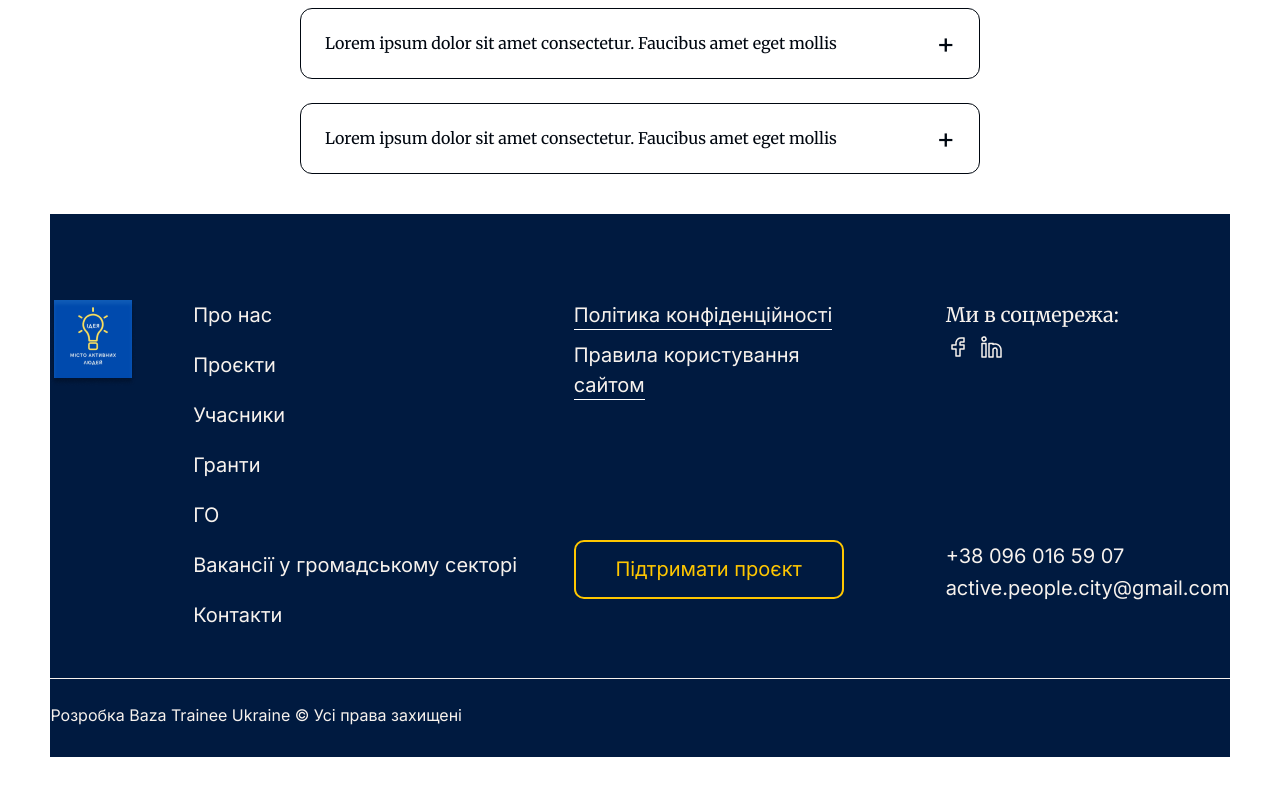
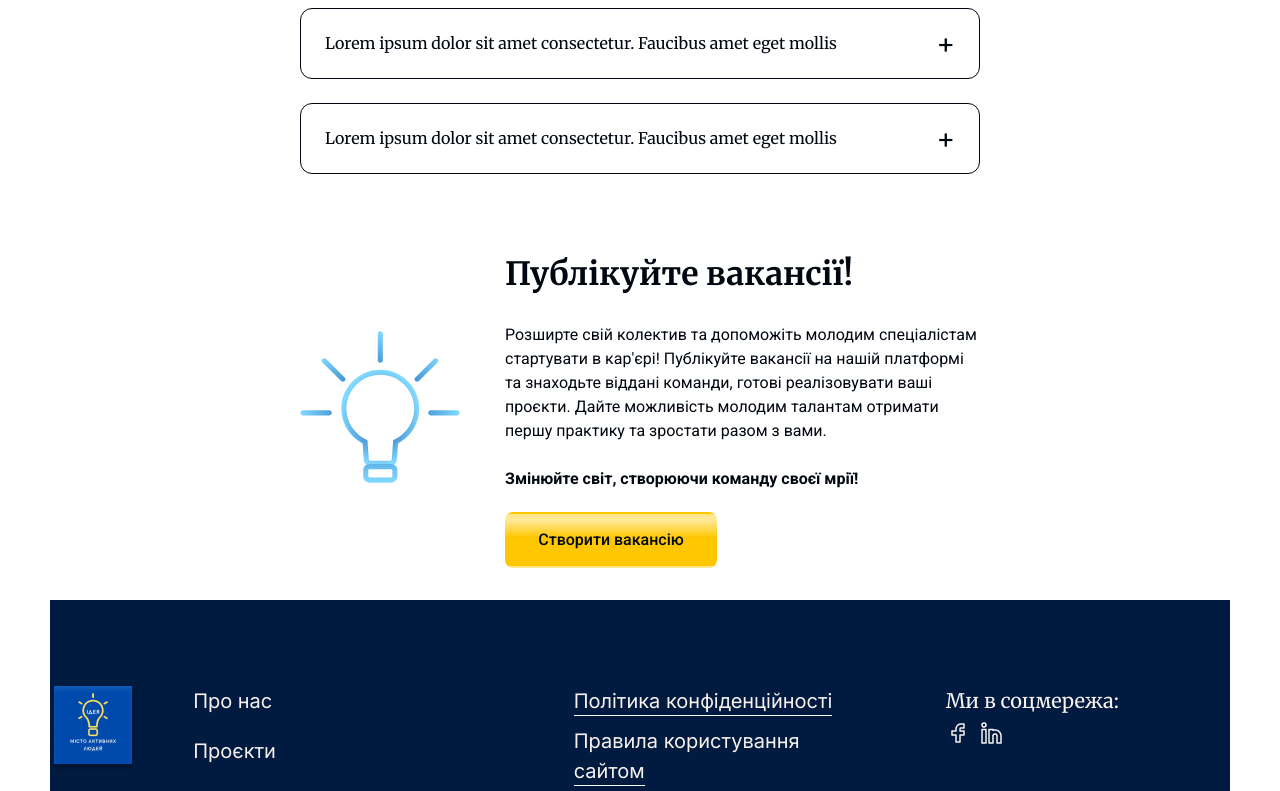
Before and after one commit to baza-trainee/urban-platform, a React (Vite) app: page / in a window 1280 px wide. Shown: the part 2203-2994 px from the top of the page. Before the commit the page ends 2960 px from the top, so only its background shows below. Built offline with nearby package versions, Linux system fonts and the light colour scheme.

Commit message:
feature/create-publish-section-init

```diff
--- a/src/components/Button/Button.module.scss
+++ b/src/components/Button/Button.module.scss
@@ -21,16 +21,25 @@
   cursor: pointer;
   height: 56px;
   display: flex;
-  padding: 16px 32px;
+  padding: 16px 30px;
   justify-content: center;
   align-items: center;
   border: 2px solid transparent;
   border-radius: 8px;
   background: $button-primary-bg;
+  font-family: $body-font-family;
   color: $color-content-text;
   font-weight: 500;
   font-size: 20px;
   vertical-align: middle;
+
+  @include tablet {
+    font-size: 16px;
+  }
+
+  @include desktop {
+    font-size: 20px;
+  }
 
   &:hover {
     box-shadow: 0 4px 10px 0 rgba(104, 104, 104, 0.3);
--- a/src/assets/icons/categories/infra.svg
+++ b/src/components/PublishVacancy/PublishVacancy.module.scss
@@ -1,9 +1,131 @@
-<svg width="58" height="49" viewBox="0 0 58 49" fill="none" xmlns="http://www.w3.org/2000/svg">
-<path fill-rule="evenodd" clip-rule="evenodd" d="M52.9999 8.33337C52.9999 12.0611 50.4504 15.1933 46.9999 16.0813V27C46.9999 28.1046 46.1045 29 44.9999 29C43.8954 29 42.9999 28.1046 42.9999 27V16.0813C39.5495 15.1933 36.9999 12.0611 36.9999 8.33337C36.9999 3.9151 40.5817 0.333374 44.9999 0.333374C49.4182 0.333374 52.9999 3.9151 52.9999 8.33337ZM38.9999 18.7267C35.4142 16.6528 32.9999 12.7782 32.9999 8.33337C32.9999 7.41686 33.1027 6.52434 33.2973 5.66671H17.0528C16.2191 5.66671 15.4729 6.18386 15.1802 6.96446L0.680176 45.6311C0.189863 46.9386 1.15643 48.3334 2.55284 48.3334H55.4475C56.8439 48.3334 57.8105 46.9386 57.3202 45.6311L50.8445 28.3628C50.2274 31.02 47.8449 33 44.9999 33C41.6862 33 38.9999 30.3137 38.9999 27V18.7267ZM29.7502 37.6667C29.7502 37.2525 29.4144 36.9167 29.0002 36.9167C28.586 36.9167 28.2502 37.2525 28.2502 37.6667V40.3334C28.2502 40.7476 28.586 41.0834 29.0002 41.0834C29.4144 41.0834 29.7502 40.7476 29.7502 40.3334V37.6667ZM29.0002 24.9167C29.4144 24.9167 29.7502 25.2525 29.7502 25.6667V28.3334C29.7502 28.7476 29.4144 29.0834 29.0002 29.0834C28.586 29.0834 28.2502 28.7476 28.2502 28.3334V25.6667C28.2502 25.2525 28.586 24.9167 29.0002 24.9167ZM29.7502 13.6667C29.7502 13.2525 29.4144 12.9167 29.0002 12.9167C28.586 12.9167 28.2502 13.2525 28.2502 13.6667V16.3334C28.2502 16.7476 28.586 17.0834 29.0002 17.0834C29.4144 17.0834 29.7502 16.7476 29.7502 16.3334V13.6667Z" fill="url(#paint0_radial_3121_15883)"/>
-<defs>
-<radialGradient id="paint0_radial_3121_15883" cx="0" cy="0" r="1" gradientUnits="userSpaceOnUse" gradientTransform="translate(29.0002 24.3334) rotate(90) scale(24 28.4491)">
-<stop stop-color="#0041A1"/>
-<stop offset="1" stop-color="#81D9FF"/>
-</radialGradient>
-</defs>
-</svg>
+@import 'src/styles/variables';
+@import 'src/styles/mixins';
+
+.publishvacancy {
+  display: flex;
+  justify-content: center;
+  padding: 40px 16px;
+  height: 546px;
+
+  @include tablet {
+    padding: 40px 32px;
+    height: 386px;
+  }
+
+  @include desktop {
+    padding: 64px 120px;
+    height: 532px;
+  }
+}
+
+.contentWrapper {
+  display: flex;
+  flex-direction: column-reverse;
+  justify-content: space-between;
+  align-items: center;
+  width: 288px;
+  height: 466px;
+
+  @include tablet {
+    flex-direction: row-reverse;
+    width: 680px;
+    height: 306px;
+  }
+
+  @include desktop {
+    width: 1200px;
+    height: 404px;
+  }
+}
+
+.content {
+  display: flex;
+  flex-direction: column;
+  justify-content: space-between;
+  width: 288px;
+  height: 386px;
+
+  @include tablet {
+    width: 475px;
+    height: 306px;
+  }
+
+  @include desktop {
+    width: 742px;
+    height: 404px;
+  }
+}
+
+.contentTitle {
+  font-family: $heading-font-family;
+  color: $color-content-text;
+  font-weight: 700;
+  font-size: 20px;
+  line-height: 130%;
+  text-align: left;
+
+  @include tablet {
+    font-size: 32px;
+  }
+
+  @include desktop {
+    font-size: 48px;
+  }
+}
+
+.contentText,
+.boldText {
+  font-family: $body-font-family;
+  color: $color-content-text;
+  text-align: left;
+  font-weight: 400;
+  font-size: 16px;
+  line-height: 150%;
+  margin-top: 8px;
+
+  @include desktop {
+    font-size: 20px;
+    margin-top: 24px;
+  }
+}
+
+.boldText {
+  font-weight: 700;
+
+  @include tablet {
+    margin-top: 24px;
+  }
+}
+
+.btnWrap {
+  width: 100%;
+  height: 56px;
+
+  @include tablet {
+    width: 212px;
+    height: 48px;
+  }
+
+  @include desktop {
+    width: 248px;
+    height: 56px;
+  }
+}
+
+.iconWrap {
+  display: flex;
+  justify-content: center;
+  align-items: center;
+  width: 56px;
+  height: 56px;
+
+  @include tablet {
+    width: 160px;
+    height: 160px;
+  }
+
+  @include desktop {
+    width: 320px;
+    height: 320px;
+  }
+}
--- /dev/null
+++ b/src/components/PublishVacancy/PublishVacancy.tsx
@@ -0,0 +1,40 @@
+import React from 'react'
+import s from './PublishVacancy.module.scss'
+import Button from '../Button/Button.tsx'
+import CalltoActionIcon from '../../assets/icons/calltoActionIcon.tsx'
+import publishVacancyTextData from './publishVacancyTextData.json'
+
+const PublishVacancy: React.FC = () => {
+  return (
+    <section className={s.publishvacancy} id="publishvacancy">
+      <div className={s.contentWrapper}>
+        {/* <div className={s.iconWrap}>
+          <CalltoActionIcon />
+        </div> */}
+        <div className={s.content}>
+          <h2 className={s.contentTitle}>{publishVacancyTextData[0]}</h2>
+          <div className={s.textWrap}>
+            <p className={s.contentText}>{publishVacancyTextData[1]}</p>
+            <h4 className={s.boldText}>{publishVacancyTextData[2]}</h4>
+          </div>
+          <div className={s.btnWrap}>
+            <Button
+              component="link"
+              buttonClasses={'filledBtn'}
+              to={'/'}
+              name={'Створити вакансію'}
+              styleBtn={{ width: '100%' }}
+              handleMouseEnter={() => {}}
+              handleMouseLeave={() => {}}
+            />
+          </div>
+        </div>
+        <div className={s.iconWrap}>
+          <CalltoActionIcon />
+        </div>
+      </div>
+    </section>
+  )
+}
+
+export default PublishVacancy
--- /dev/null
+++ b/src/components/PublishVacancy/publishVacancyTextData.json
@@ -0,0 +1,5 @@
+[
+  "Публікуйте вакансії!",
+  "Розширте свій колектив та допоможіть молодим спеціалістам стартувати в кар'єрі! Публікуйте вакансії на нашій платформі та знаходьте віддані команди, готові реалізовувати ваші проєкти. Дайте можливість молодим талантам отримати першу практику та зростати разом з вами.",
+  "Змінюйте світ, створюючи команду своєї мрії!"
+]
--- a/src/pages/Home/HomePage.tsx
+++ b/src/pages/Home/HomePage.tsx
@@ -7,6 +7,7 @@ import Categories from '../../components/Categories/Categories'
 import BeagrantGiver from '../../components/BeAGrantGiver/BeagrantGiver'
 import NumbersSection from '../../components/NumbersSection/NumbersSection'
 import Faq from '../../components/FAQ/Faq'
+import PublishVacancy from '../../components/PublishVacancy/PublishVacancy'
 
 const HomePage: React.FC = () => {
   const location = useLocation()
@@ -23,7 +24,7 @@ const HomePage: React.FC = () => {
       <BeagrantGiver />
       <NumbersSection />
       <Faq />
-      {/* <MakeVacancy /> */}
+      <PublishVacancy />
       {/* <Partners /> */}
       <Outlet />
     </div>
```
